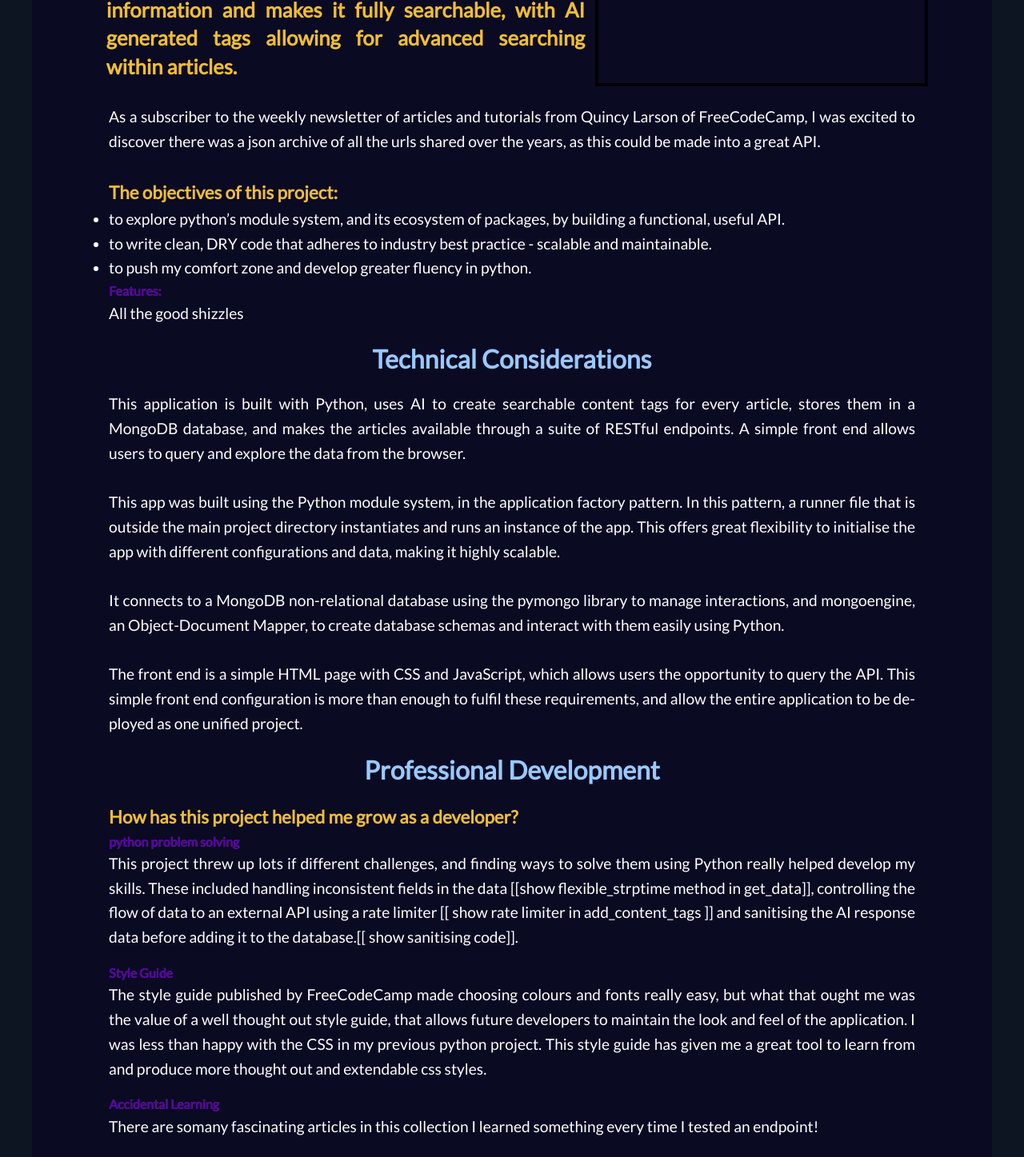
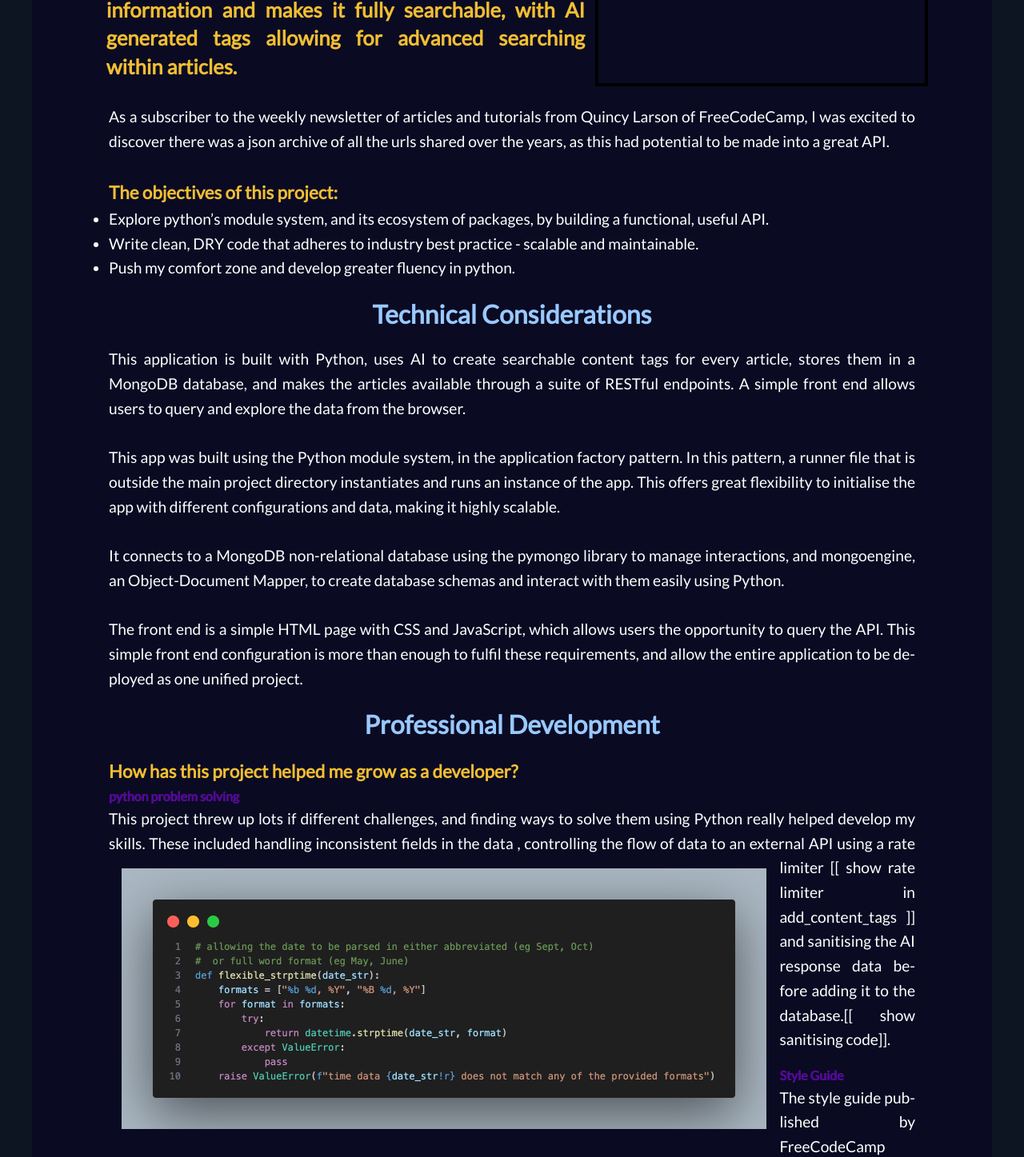
Before and after one commit to PaulHenstridge/portfolio, a React (Create React App) app in the folder client/: page /projects/quincy in a window 1280 px wide. Shown: the part 1878-3325 px from the top of the page at 80% size. Built offline with nearby package versions, Linux system fonts and the light colour scheme.

Commit message:
adding and styling code snippits

```diff
--- a/client/src/components/projectPages/QuincyInfo.js
+++ b/client/src/components/projectPages/QuincyInfo.js
@@ -2,6 +2,7 @@ import styled from "styled-components";
 import {Link} from "react-router-dom"
 import DemoVid from "./DemoVid";
 
+import strptime from "../../assets/projectImages/strptime.png"
 
 
 
@@ -40,12 +41,12 @@ const Bg = styled.div`
     @media screen and (min-width:781px) {
         &  img:nth-child(odd) {
       float: left;
-      max-width:40%;
+      max-width:80%;
       margin:1rem;
     }
     &  img:nth-child(even) {
       float: right;
-      max-width:40%;
+      max-width:80%;
       margin:1rem;
     }
     }
@@ -135,6 +136,10 @@ const ReturnLink = styled(Link)`
   }
 `
 
+const Snippet = styled.img`
+    min-width:780px;
+`
+
 const QuincyInfo = () => {
     return (<Bg>
       <h1>Quincy API</h1>
@@ -155,26 +160,22 @@ const QuincyInfo = () => {
         <p>
         As a subscriber to the weekly newsletter of articles and tutorials from Quincy Larson of FreeCodeCamp,
               I was excited to discover there was a json archive of all the urls shared over the years,
-               as this could be made into a great API.  <br></br><br></br>
+               as this had potential to be made into a great API.  <br></br><br></br>
 
         <h4> The objectives of this project:</h4>
         <ul>
             <li>
-                to explore python’s module system, and its ecosystem of packages,
+                Explore python’s module system, and its ecosystem of packages,
                 by building a functional, useful API.
             </li>
             <li>
-                to write clean, DRY code that adheres to industry best practice - scalable and maintainable.
+                Write clean, DRY code that adheres to industry best practice - scalable and maintainable.
             </li>
             <li>
-                to push my comfort zone and develop greater fluency in python.
+                Push my comfort zone and develop greater fluency in python.
              </li>
         </ul>
-
-
-            <h5>Features: </h5>
- All the good shizzles
-               </p>
+    </p>
 
           <h3>Technical Considerations</h3>
 
@@ -211,7 +212,7 @@ The front end is a simple HTML page with CSS and JavaScript, which allows users
 
 This project threw up lots if different challenges, and finding ways to solve them using
  Python really helped develop my skills.  These included handling inconsistent fields
-  in the data [[show flexible_strptime method in get_data]],
+  in the data <Snippet src={strptime} alt="strptime function" class="snippet"></Snippet>,
    controlling the flow of data to an external API using a rate limiter
     [[ show rate limiter in add_content_tags ]]
     and sanitising the AI response data before adding it to the database.[[ show sanitising code]].
```
Also changed, not shown: client/src/assets/projectImages/strptime.png (added).
